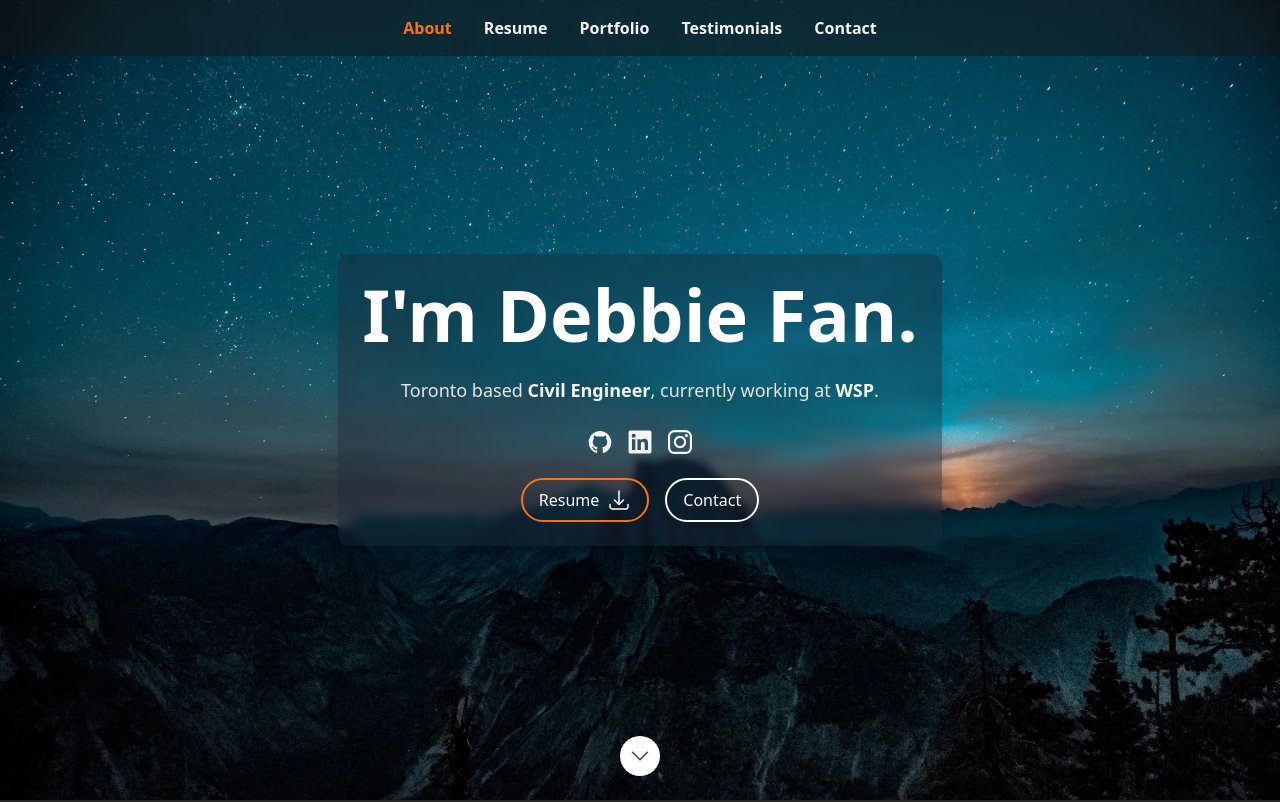
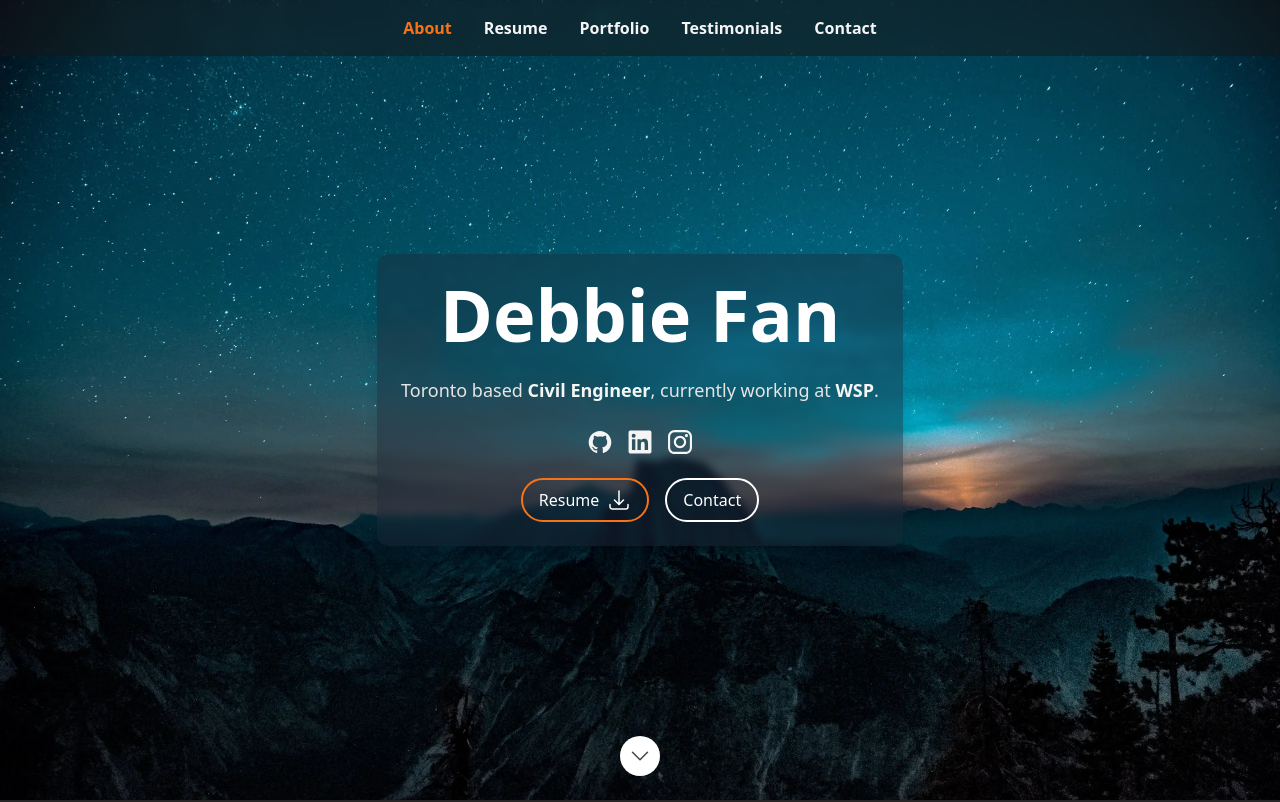
Before and after one commit to debbie-fan/debbie-fan-portfolio, a Next.js app: page / in a window 1280 px wide. Shown: the top 802 px of the page. Built offline with nearby package versions, Linux system fonts and the light colour scheme.

Commit message:
Edit name in Home page to just show full name

```diff
--- a/src/data/data.tsx
+++ b/src/data/data.tsx
@@ -69,7 +69,7 @@ export type SectionId = (typeof SectionId)[keyof typeof SectionId];
  */
 export const heroData: Hero = {
   imageSrc: heroImage,
-  name: `I'm Debbie Fan.`,
+  name: `Debbie Fan`,
   description: (
     <>
       <p className="prose-sm text-stone-200 sm:prose-base lg:prose-lg">
```
